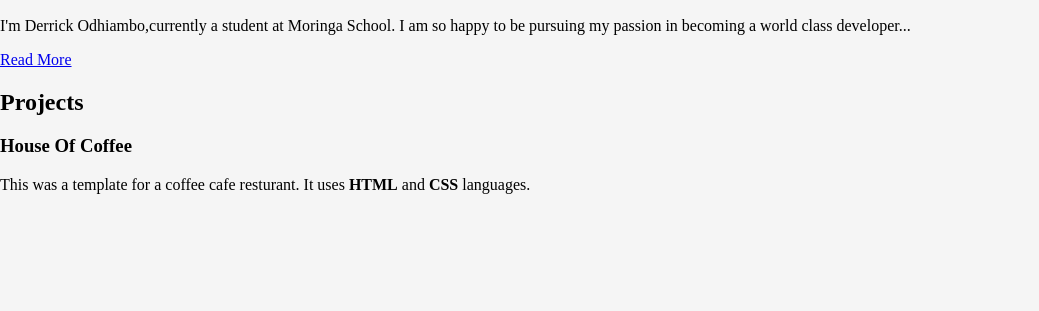
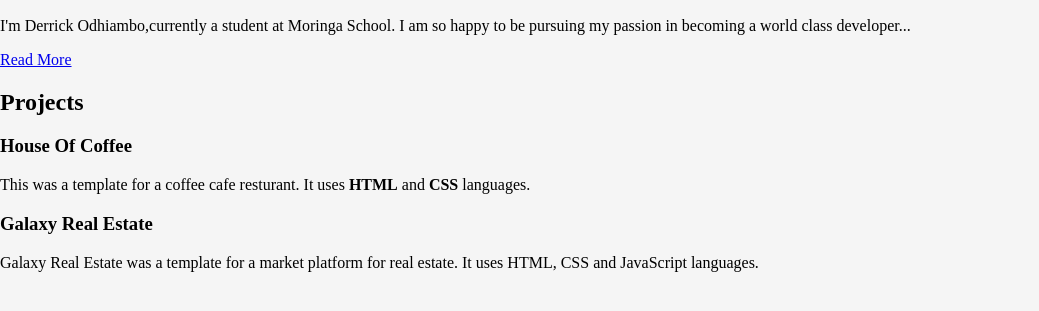
Before and after one commit to DerrickOdhiambo/Portfolio, a plain HTML site: page index.html in a window 1280 px wide. Shown: the part 265-576 px from the top of the page, without its empty margins (0-1039 px from the left). Drawn offline with Linux system fonts and the light colour scheme; a web font is replaced by a local one.

Commit message:
add the second project with a descriptive paragraph

```diff
--- a/index.html
+++ b/index.html
@@ -39,6 +39,10 @@
       <h3>House Of Coffee</h3>
       <p>This was a template for a coffee cafe resturant. It uses <strong>HTML</strong> and <strong>CSS</strong> languages.</p>
     </div>
+    <div class="galaxy">
+      <h3>Galaxy Real Estate</h3>
+      <p>Galaxy Real Estate was a template for a market platform for real estate. It uses HTML, CSS and JavaScript languages. </p>
+    </div>
   </div>
 </body>
 </html>
```
